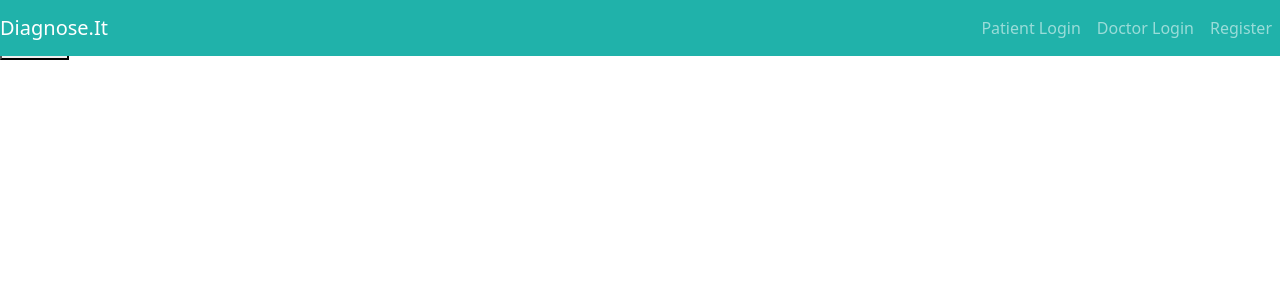
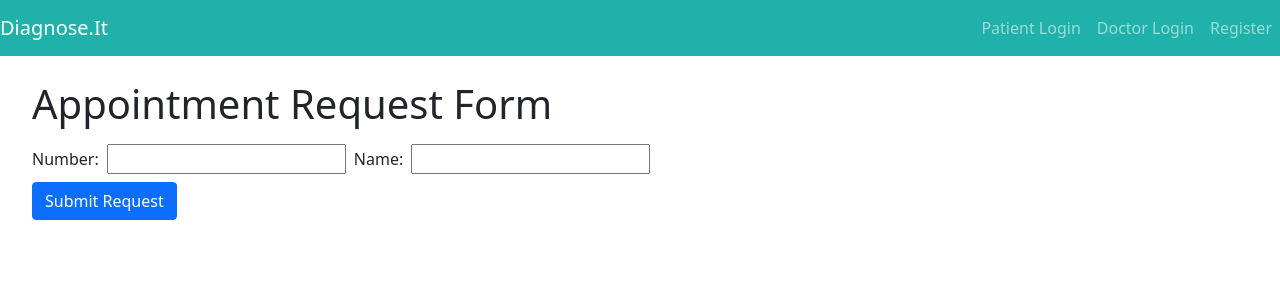
Before and after one commit to nvTwistt/final_project, a React (Create React App) app: page /appointments in a window 1280 px wide. Shown: the top 300 px of the page. Built offline with nearby package versions, Linux system fonts and the light colour scheme.

Commit message:
added styling for confirmation page

```diff
--- /dev/null
+++ b/src/components/appointments/appointmentRequest.css
@@ -0,0 +1,8 @@
+.appt-req {
+  margin-top:5rem;
+  margin-left:2rem;
+}
+
+.appt-req input {
+  margin:0.5rem;
+}
--- a/src/components/appointments/appointmentRequest.js
+++ b/src/components/appointments/appointmentRequest.js
@@ -3,6 +3,7 @@ import { useLocation } from "react-router-dom";
 import { Modal } from "react-bootstrap";
 import { Link } from "react-router-dom";
 import { Button } from "bootstrap";
+import "./appointmentRequest.css"
 const axios = require("axios");
 
 export default function AppointmentRequest(props) {
@@ -76,7 +77,8 @@ export default function AppointmentRequest(props) {
   };
 
   return (
-    <form onSubmit={onSubmit}>
+    <form className="appt-req" onSubmit={onSubmit}>
+      <h1>Appointment Request Form</h1>
       <div>
         Number:
         <input
@@ -93,8 +95,8 @@ export default function AppointmentRequest(props) {
           onChange={onHandleName}
         ></input>
       </div>
-      <button type="submit" onClick={handleOpen}>
-        Submit
+      <button className="btn btn-primary "type="submit" onClick={handleOpen}>
+        Submit Request
       </button>
 
       <Modal show={show} onHide={handleClose}>
```
